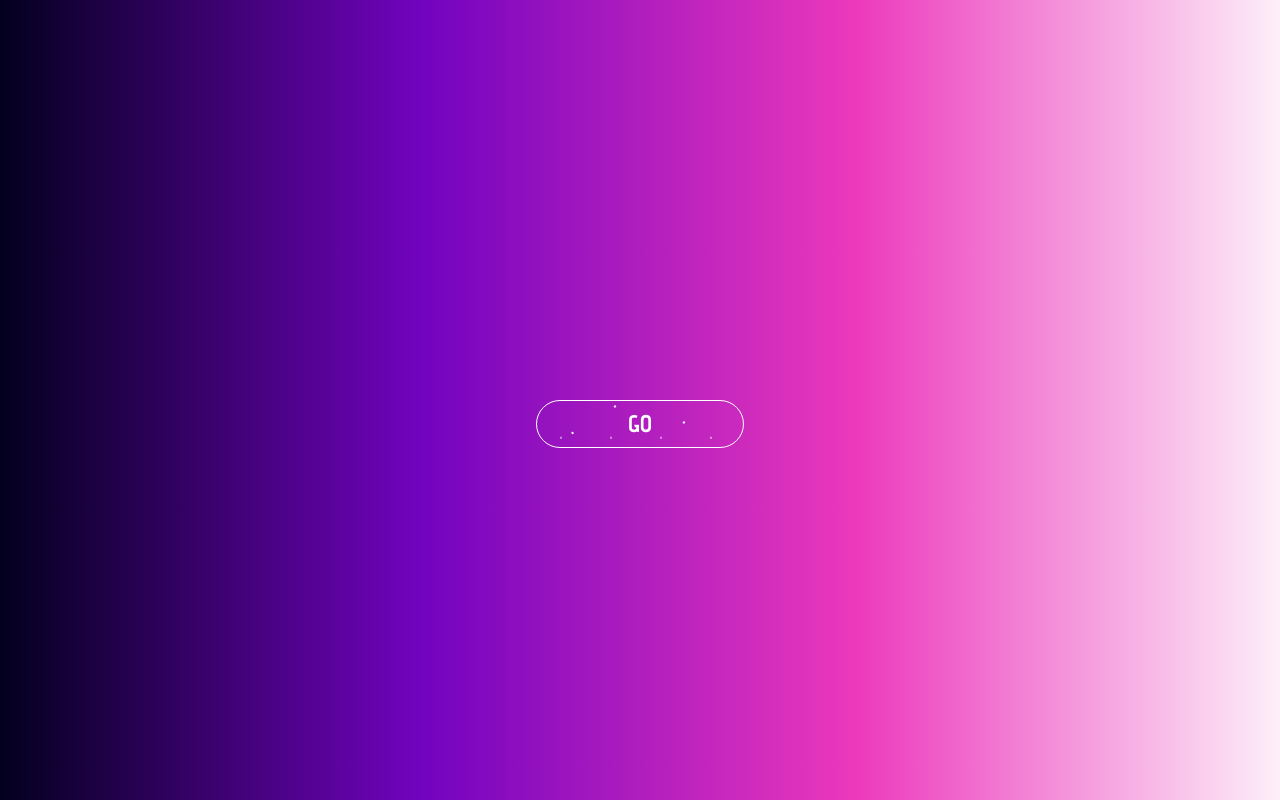
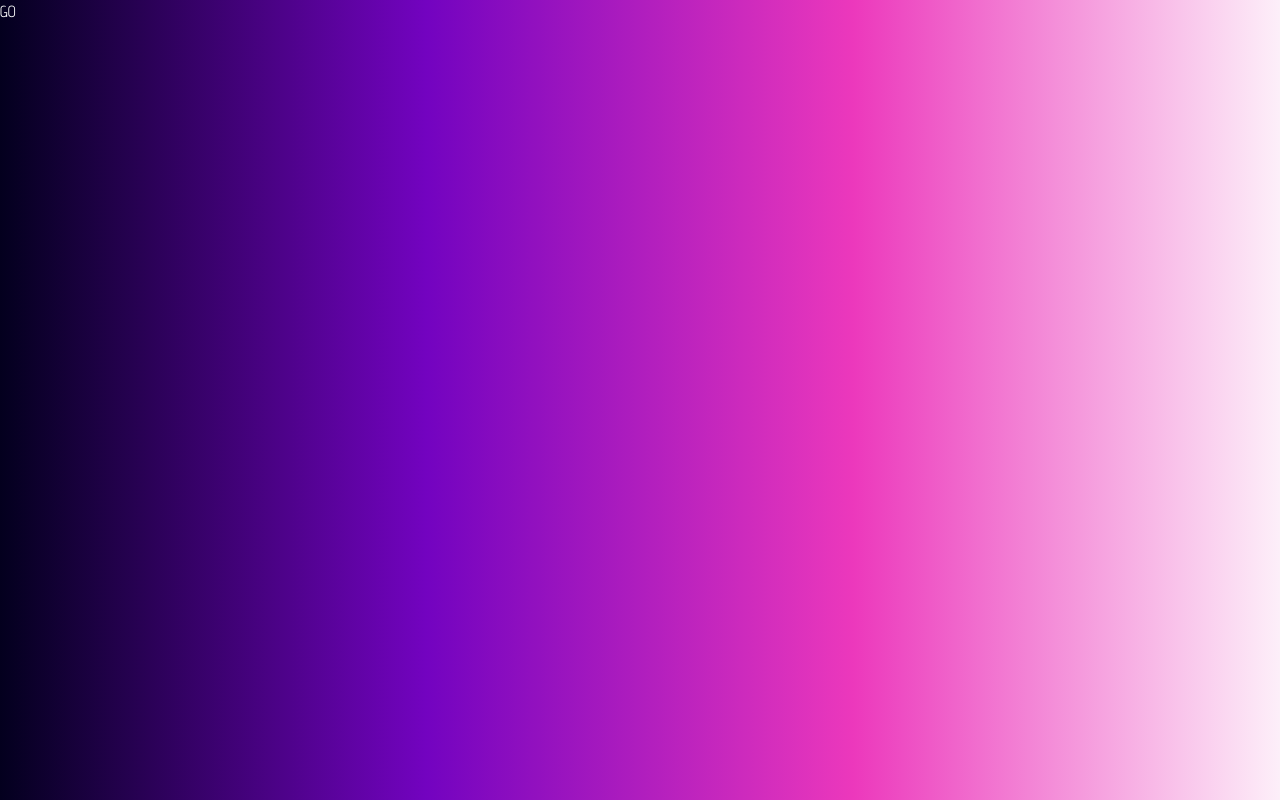
Before and after one commit to ANGdesarrollo/portfolio-new, a React (Vite) app: page / in a window 1280 px wide. Built offline with nearby package versions, Linux system fonts and the light colour scheme.

Commit message:
Simplify welcome page CSS and JSX
The welcome page CSS and JSX was greatly reduced in complexity, which improves readability and maintainability. Unnecessary styles and elements, such as star backgrounds and button glow effects, were removed. The button on the welcome page now simply displays "GO".

```diff
--- a/src/features/welcome/Welcome.jsx
+++ b/src/features/welcome/Welcome.jsx
@@ -5,15 +5,7 @@ export const Welcome = ({handleActiveCanvas}) => {
         <div className="welcome-container">
             <div>
                 <button onClick={handleActiveCanvas} className="btn" type="button">
-                    <strong>GO</strong>
-                    <div id="container-stars">
-                        <div id="stars"></div>
-                    </div>
-
-                    <div id="glow">
-                        <div className="circle"></div>
-                        <div className="circle"></div>
-                    </div>
+                    GO
                 </button>
             </div>
 
--- a/src/features/welcome/welcome.css
+++ b/src/features/welcome/welcome.css
@@ -1,137 +1,3 @@
-.welcome-container {
-    @apply fixed top-1/2 left-1/2 transform -translate-x-1/2;
+.btn {
+    color: white;
 }
-.btn {
-    @apply flex justify-center items-center overflow-hidden border border-white;
-    width: 13rem;
-    height: 3rem;
-    border-radius: 5rem;
-    transition: 0.5s;
-    z-index: 2;
-    font-size: 24px;
-    color: #FFFFFF;
-}
-
-#container-stars {
-    position: absolute;
-    z-index: -1;
-    width: 100%;
-    height: 100%;
-    overflow: hidden;
-    transition: 0.5s;
-    border-radius: 5rem;
-}
-
-#glow {
-    position: absolute;
-    display: flex;
-    width: 12rem;
-}
-
-.circle {
-    width: 100%;
-    height: 30px;
-    filter: blur(2rem);
-    animation: pulse_3011 4s infinite;
-    z-index: -1;
-}
-
-.btn:hover #container-stars {
-    z-index: 1;
-}
-
-.btn:hover {
-    transform: scale(1.1);
-    box-shadow: 7px 10px 7px 0px rgba(115,3,192,0.15);
-    -webkit-box-shadow: 7px 10px 7px 0px rgba(115,3,192,0.15);
-    -moz-box-shadow: 7px 10px 7px 0px rgba(115,3,192,0.15);
-}
-
-#stars {
-    position: relative;
-    background: transparent;
-    width: 200rem;
-    height: 200rem;
-}
-
-#stars::after {
-    content: "";
-    position: absolute;
-    top: -10rem;
-    left: -100rem;
-    width: 100%;
-    height: 100%;
-    animation: animStarRotate 90s linear infinite;
-}
-
-#stars::after {
-    background-image: radial-gradient(#ffffff 1px, transparent 1%);
-    background-size: 50px 50px;
-}
-
-#stars::before {
-    content: "";
-    position: absolute;
-    top: 0;
-    left: -50%;
-    width: 170%;
-    height: 500%;
-    animation: animStar 60s linear infinite;
-}
-
-#stars::before {
-    background-image: radial-gradient(#ffffff 1px, transparent 1%);
-    background-size: 50px 50px;
-    opacity: 0.5;
-}
-
-@keyframes animStar {
-    from {
-        transform: translateY(0);
-    }
-
-    to {
-        transform: translateY(-135rem);
-    }
-}
-
-@keyframes animStarRotate {
-    from {
-        transform: rotate(360deg);
-    }
-
-    to {
-        transform: rotate(0);
-    }
-}
-
-@keyframes gradient_301 {
-    0% {
-        background-position: 0% 50%;
-    }
-
-    50% {
-        background-position: 100% 50%;
-    }
-
-    100% {
-        background-position: 0% 50%;
-    }
-}
-
-@keyframes pulse_3011 {
-    0% {
-        transform: scale(0.75);
-        box-shadow: 0 0 0 0 rgba(0, 0, 0, 0.7);
-    }
-
-    70% {
-        transform: scale(1);
-        box-shadow: 0 0 0 10px rgba(0, 0, 0, 0);
-    }
-
-    100% {
-        transform: scale(0.75);
-        box-shadow: 0 0 0 0 rgba(0, 0, 0, 0);
-    }
-}
```
